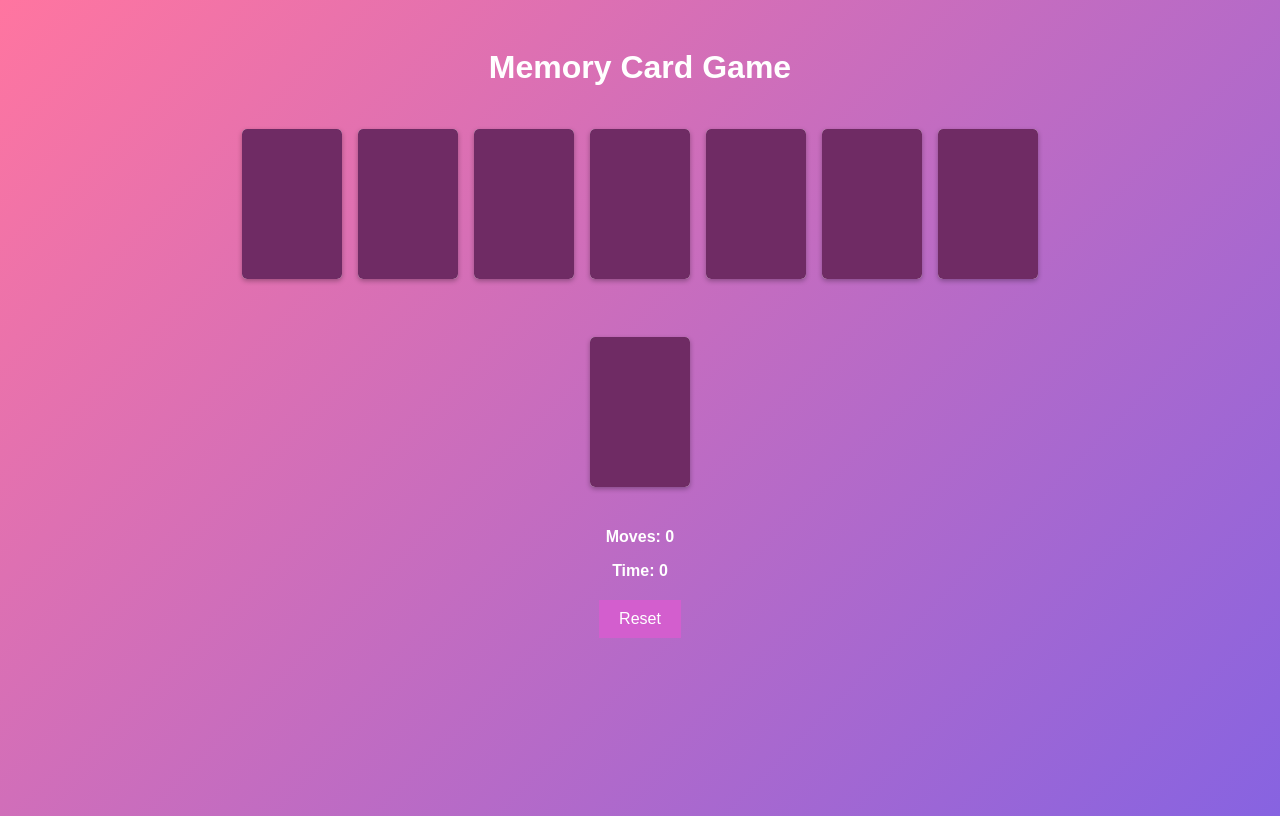
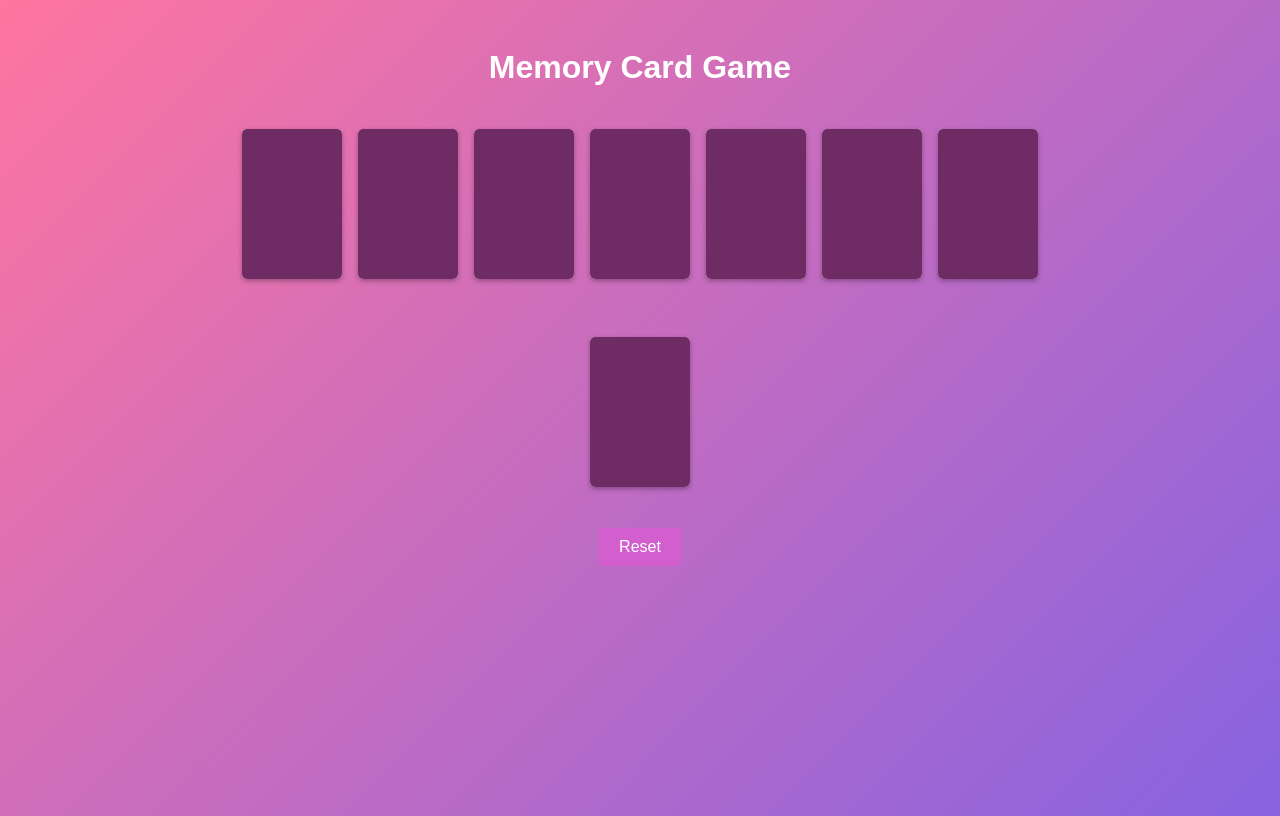
Before and after one commit to Analiese-exe/Memory-Game, a plain HTML site: page index.html in a window 1280 px wide. Drawn offline with Linux system fonts and the light colour scheme.

Commit message:
removed info

```diff
--- a/index.html
+++ b/index.html
@@ -14,8 +14,6 @@
 
         </div>
         <div class="info">
-            <p>Moves: <span id="moves">0</span></p>
-            <p>Time: <span id="time">0</span></p>
         </div>
         <button id="start" onclick="window.location.reload();">Reset</button>
     </div>
```
